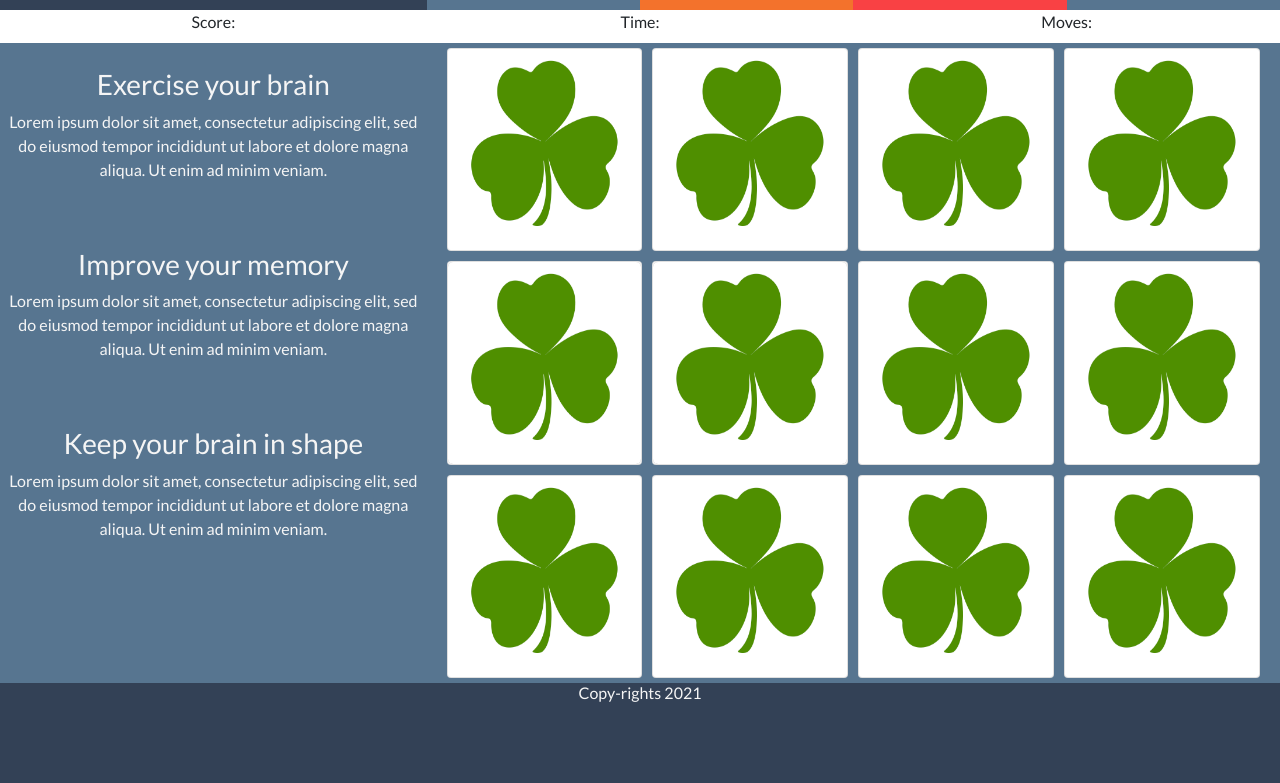
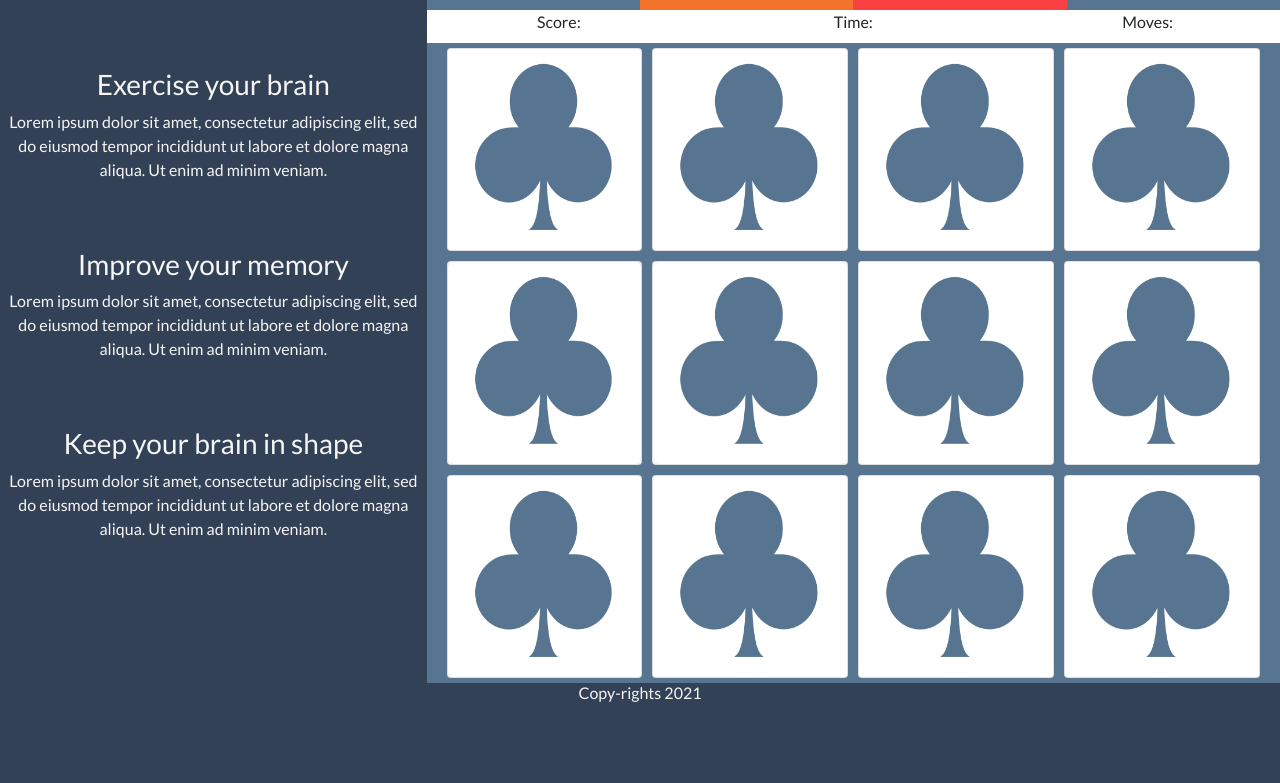
Before and after one commit to Cau-Correa/MS-Project2, a plain HTML site: page index.html in a window 1280 px wide. Shown: the part 190-973 px from the top of the page. Drawn offline with nearby package versions, Linux system fonts and the light colour scheme.

Commit message:
Add image to image folder and minute changes on style and main page

```diff
--- a/index.html
+++ b/index.html
@@ -17,12 +17,12 @@
     <header>
         <div class="row no-gutters">
             <a class="col-md-4 title-bg-color">
-                <h1 class="memory-game-title">Memory Game</h1>
+                <h1 class="memory-game-title">Memory<br>Game</h1>
             </a>
             <div class="col-md-8">
                 <div class="row game-level no-gutters l1-menu-color">
                     <div class="col heading">
-                        <h2>Level 1 - 12 cards</h2>
+                        <h2><i class="fas fa-gamepad" aria-hidden="true"></i><br>Level 1 - 12 cards</h2>
                     </div>
                 </div>
                 <div class="row no-gutters">
@@ -43,16 +43,22 @@
                         </ul>
                     </div>
                 </div>
-                <!--<div class="row game-level no-gutters l1-menu-color">
-                    <div class="col heading">
-                        <h2>Level 1 - 12 cards</h2>
-                    </div>
-                </div>-->
+                <div class="row">
+            <div class="col-sm-4 performance">
+                <span class="">Score:</span>
+            </div>
+            <div class="col-sm-4 performance">
+                <span class="">Time:</span>
+            </div>
+            <div class="col-sm-4 performance">
+                <span class="">Moves:</span>
+            </div>
+        </div>
             </div>
         </div>
     </header>
 
-    <section class="container-fluid">
+    <!--<section class="container-fluid">
         <div class="row">
             <div class="col-sm-4 performance">
                 <span class="">Score:</span>
@@ -64,7 +70,7 @@
                 <span class="">Moves:</span>
             </div>
         </div>
-    </section>
+    </section>-->
 
     <section class="container-fluid">
         <div class="row">
@@ -99,62 +105,62 @@
             <div class="col-md-8 game">
                 <div class="card">
                 <img class="front" src="image/ladybug.png" alt="Alien front card">
-                <img class="back" src="image/shamrock.png" alt="Shamrock back card">
+                <img class="back" src="image/card-symbol-rightblue.png" alt="Shamrock back card">
             </div>
 
             <div class="card">
                 <img class="front" src="image/ladybug.png" alt="Alien front card">
-                <img class="back" src="image/shamrock.png" alt="Shamrock back card">
+                <img class="back" src="image/card-symbol-rightblue.png" alt="Shamrock back card">
             </div>
 
             <div class="card">
                 <img class="front" src="image/bee.png" alt="Bee front card">
-                <img class="back" src="image/shamrock.png" alt="Shamrock back card">
+                <img class="back" src="image/card-symbol-rightblue.png" alt="Shamrock back card">
             </div>
 
             <div class="card">
                 <img class="front" src="image/bee.png" alt="Bee front card">
-                <img class="back" src="image/shamrock.png" alt="Shamrock back card">
+                <img class="back" src="image/card-symbol-rightblue.png" alt="Shamrock back card">
             </div>
 
             <div class="card">
                 <img class="front" src="image/danger.png" alt="Danger front card">
-                <img class="back" src="image/shamrock.png" alt="Shamrock back card">
+                <img class="back" src="image/card-symbol-rightblue.png" alt="Shamrock back card">
             </div>
 
             <div class="card">
                 <img class="front" src="image/danger.png" alt="Danger front card">
-                <img class="back" src="image/shamrock.png" alt="Shamrock back card">
+                <img class="back" src="image/card-symbol-rightblue.png" alt="Shamrock back card">
             </div>
 
             <div class="card">
                 <img class="front" src="image/fish.png" alt="Fish front card">
-                <img class="back" src="image/shamrock.png" alt="Shamrock back card">
+                <img class="back" src="image/card-symbol-rightblue.png" alt="Shamrock back card">
             </div>
 
             <div class="card">
                 <img class="front" src="image/fish.png" alt="Fish front card">
-                <img class="back" src="image/shamrock.png" alt="Shamrock back card">
+                <img class="back" src="image/card-symbol-rightblue.png" alt="Shamrock back card">
             </div>
 
             <div class="card">
                 <img class="front" src="image/zebra.png" alt="Zebra front card">
-                <img class="back" src="image/shamrock.png" alt="Shamrock back card">
+                <img class="back" src="image/card-symbol-rightblue.png" alt="Shamrock back card">
             </div>
 
             <div class="card">
                 <img class="front" src="image/zebra.png" alt="Zebra front  card">
-                <img class="back" src="image/shamrock.png" alt="Shamrock back card">
+                <img class="back" src="image/card-symbol-rightblue.png" alt="Shamrock back card">
             </div>
 
             <div class="card">
                 <img class="front" src="image/star.png" alt="Star front  card">
-                <img class="back" src="image/shamrock.png" alt="Shamrock back card">
+                <img class="back" src="image/card-symbol-rightblue.png" alt="Shamrock back card">
             </div>
 
             <div class="card">
                 <img class="front" src="image/star.png" alt="Star front card">
-                <img class="back" src="image/shamrock.png" alt="Shamrock back card">
+                <img class="back" src="image/card-symbol-rightblue.png" alt="Shamrock back card">
             </div>
 
             </div>
--- a/style.css
+++ b/style.css
@@ -37,7 +37,9 @@
 
 .heading {
     margin-left: 50px;
+    margin-right: 50px;
     height: 100px;
+    text-align: center;
 }
 
 .memory-game-title {
@@ -47,7 +49,8 @@
     margin-top: 20px;
     margin-bottom: 50px;
     color: whitesmoke;
-    height: 130px;
+   /* height: 100px;*/
+    text-align: center;
 }
 
 /*-----------------------------Navbar-----*/
@@ -88,6 +91,7 @@
     display: block;
     color: whitesmoke;
     font-size: 26px;
+    text-align: center;
 }
 
 .menuitem span {
@@ -103,13 +107,12 @@
 
  /*-----------------------------Cards-----*/
 .game {
-  width: 640px;
+  width: 100%;
+  background-color: #577590;
   height: 640px;
   margin: auto;
   display: flex;
   flex-wrap: wrap;
-  perspective: 1000px;
-  background-color: #577590;
 }
 
 .card {
@@ -117,7 +120,6 @@
   height: calc(33.333% - 10px);
   margin: 5px;
   position: relative;
-
 }
 
 .back {
@@ -157,7 +159,8 @@
    /* background-color: #456799;*/
     text-align: center;
     min-height: 33px;
-    /*color: whitesmoke;*/
+    /*color: whitesmoke;
+     background-color: #334156;*/
 }
 
 /*-----------------------------Info Section-----*/
@@ -174,6 +177,7 @@
 
 .info-section {
     height: 640px;
-    background-color: #577590;
+    /*background-color: #577590;*/
+    background-color: #334156;
 
 }
```
Also changed, not shown: image/card-symbol-rightblue.png (added), image/shamrock.png (deleted).
